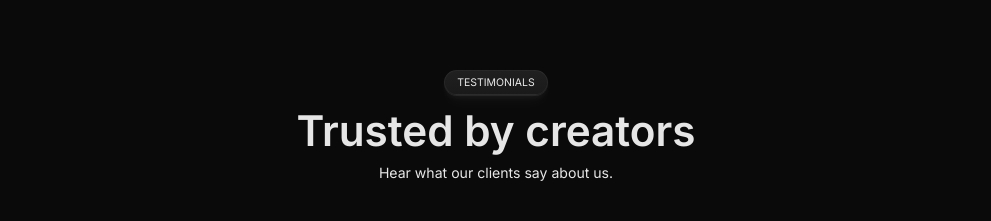
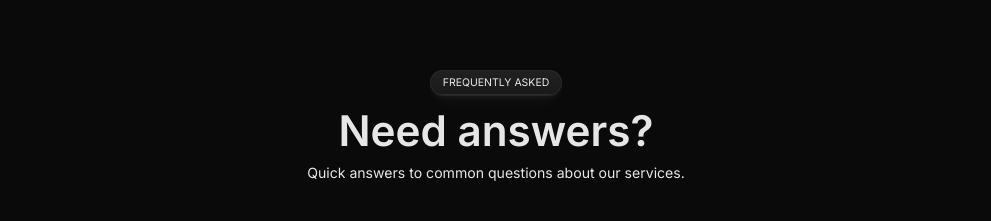
Before and after one commit to dmytro-webild/6b840f65-7df4-4eca-a24a-b1ea8e8830a6, a React (Vite) app: page / in a window 1280 px wide. Shown: the part 3365-3586 px from the top of the page, without its empty margins (144-1135 px from the left). Built offline with nearby package versions, Linux system fonts and the light colour scheme; grey boxes are pictures that could not be loaded; a web font is replaced by a local one.

Commit message:
Bob AI: Deleted the testimonials section.

```diff
--- a/src/pages/HomePage.tsx
+++ b/src/pages/HomePage.tsx
@@ -8,7 +8,6 @@ import React from 'react';
 import HeroSection from './HomePage/sections/Hero';
 import AboutSection from './HomePage/sections/About';
 import PricingSection from './HomePage/sections/Pricing';
-import TestimonialsSection from './HomePage/sections/Testimonials';
 import FaqSection from './HomePage/sections/Faq';
 import ContactSection from './HomePage/sections/Contact';
 
@@ -18,7 +17,6 @@ export default function HomePage(): React.JSX.Element {
       <HeroSection />
       <AboutSection />
       <PricingSection />
-      <TestimonialsSection />
       <FaqSection />
       <ContactSection />
     </>
--- a/src/pages/HomePage/sections/Testimonials.tsx
+++ /dev/null
@@ -1,53 +0,0 @@
-// AUTO-GENERATED by per-section-migrate. Edit freely — Bob will treat this
-// file as the canonical source for the "testimonials" section.
-
-import React from 'react';
-import TestimonialColumnMarqueeCards from '@/components/sections/testimonial/TestimonialColumnMarqueeCards';
-import SectionErrorBoundary from "@/components/ui/SectionErrorBoundary";
-
-export default function TestimonialsSection(): React.JSX.Element {
-  return (
-    <div id="testimonials" data-section="testimonials">
-        <SectionErrorBoundary name="testimonials">
-              <TestimonialColumnMarqueeCards
-          tag="TESTIMONIALS"
-          title="Trusted by creators"
-          description="Hear what our clients say about us."
-          testimonials={[
-            {
-              name: "Sarah J.",
-              role: "Startup Founder",
-              quote: "Incredible work on our new site. Fast, professional, and looks great.",
-              imageSrc: "http://img.b2bpic.net/free-photo/concentrated-young-businessman-walking-near-business-center_171337-19782.jpg",
-            },
-            {
-              name: "Michael R.",
-              role: "Small Business Owner",
-              quote: "The Starter plan was a game-changer for our lead generation.",
-              imageSrc: "http://img.b2bpic.net/free-photo/portrait-young-pretty-positive-girl-smiling_176420-9609.jpg",
-            },
-            {
-              name: "Emily C.",
-              role: "Creative Professional",
-              quote: "Creator Studios exceeded all our expectations for design and functionality.",
-              imageSrc: "http://img.b2bpic.net/free-photo/bearded-man-brown-suit-wearing-glasses-looking-with-smile-happy-face_141793-111811.jpg",
-            },
-            {
-              name: "David W.",
-              role: "Entrepreneur",
-              quote: "The Premium package is well worth the investment. Scaling made easy.",
-              imageSrc: "http://img.b2bpic.net/free-photo/business-man-banner-concept-with-copy-space_23-2149601461.jpg",
-            },
-            {
-              name: "Jessica L.",
-              role: "Marketing Lead",
-              quote: "Smooth process and amazing end result. Highly recommended.",
-              imageSrc: "http://img.b2bpic.net/free-photo/smiling-young-businesswoman-pointing-finger-increasing-graph-transparent-glass_23-2147857306.jpg",
-            },
-          ]}
-          textAnimation="fade"
-        />
-        </SectionErrorBoundary>
-      </div>
-  );
-}
```
